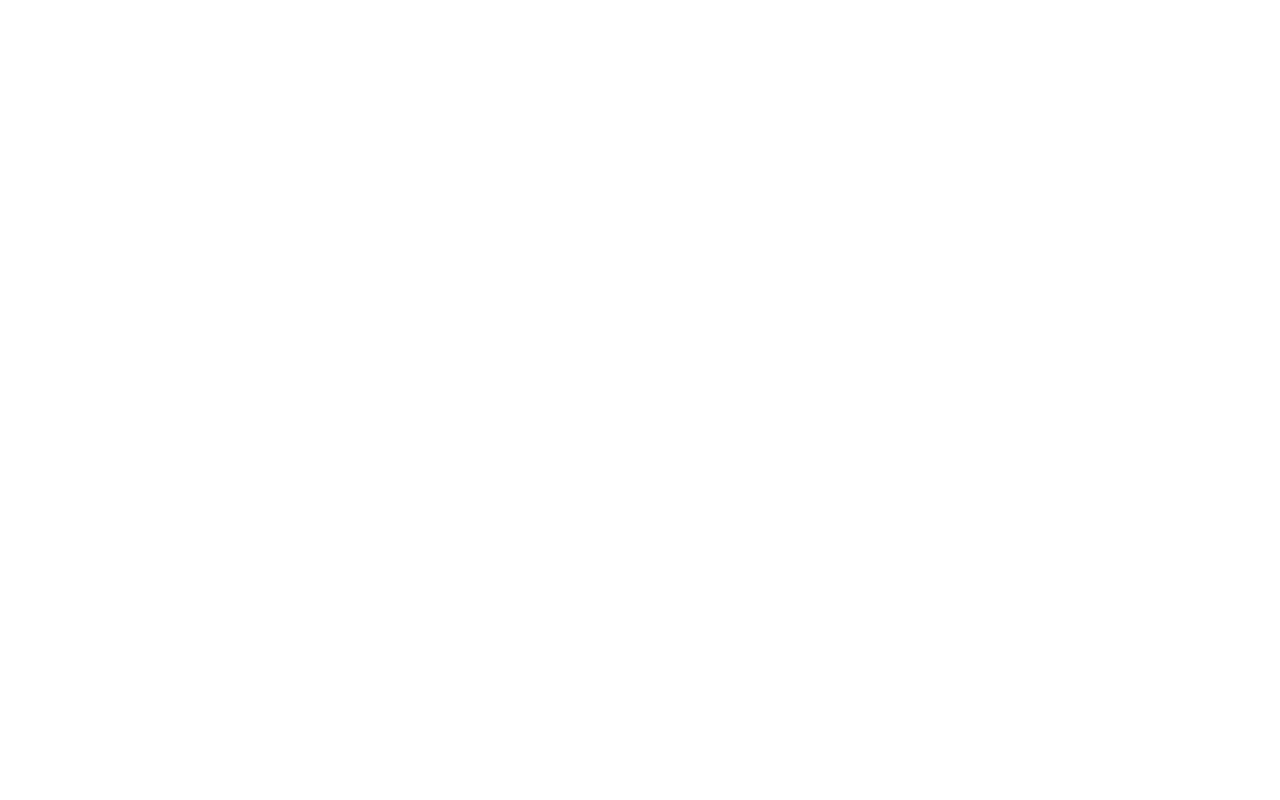
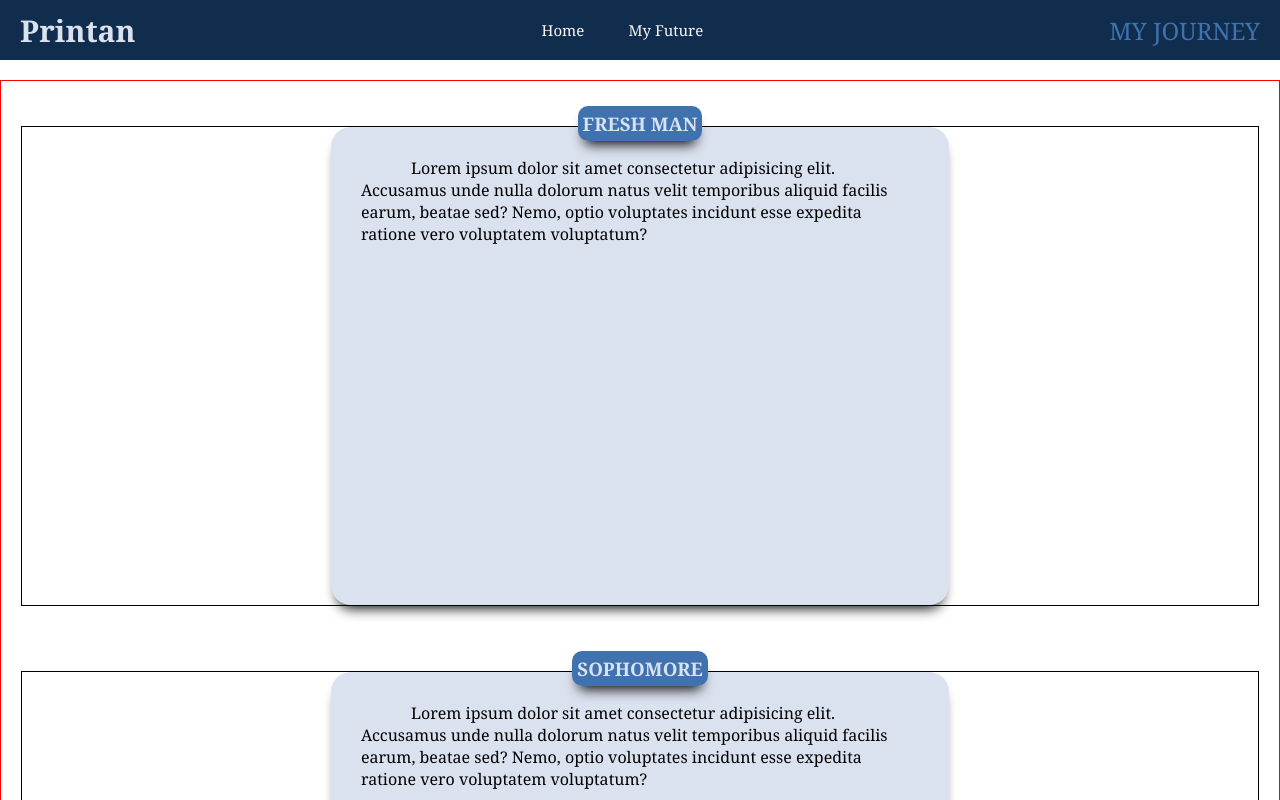
Before and after one commit to Printan00/6709616673_MyCSTUStory, a plain HTML site: page myjourney.html in a window 1280 px wide. Shown: the top 800 px of the page. Drawn offline with Linux system fonts and the light colour scheme.

Commit message:
Add structure myjourney and and footer

```diff
--- a/myjourney.html
+++ b/myjourney.html
@@ -7,6 +7,67 @@
     <link rel="stylesheet" href="mystyles.css">
 </head>
 <body>
+     <!-- Navbar Start -->
+     <nav class="navbarhome">
+        <a id="logo" href="#">Printan</a>
+        <ul>
+            <li><a href="index.html">Home</a></li>
+            <li><a href="myfuture.html">My Future</a></li>
+        </ul>
+        <a id="active" href="#">My Journey</a>
+    </nav>
+    <!-- Navbar End -->
+
+     <!-- Content section Start -->
+     <section class="aboutjourney">
+        <div class="container-journey">
+            <div class="topicjourney">
+                <h3>Fresh man</h3>
+            </div>
+            <div class="box-journey">
+                <div class="info-journey">
+                    <p>Lorem ipsum dolor sit amet consectetur adipisicing elit. Accusamus unde nulla dolorum natus velit temporibus aliquid facilis earum, beatae sed? Nemo, optio voluptates incidunt esse expedita ratione vero voluptatem voluptatum?</p>
+                </div>
+            </div>
+        </div>
+        <div class="container-journey">
+            <div class="topicjourney">
+                <h3>sophomore</h3>
+            </div>
+            <div class="box-journey">
+                <div class="info-journey">
+                    <p>Lorem ipsum dolor sit amet consectetur adipisicing elit. Accusamus unde nulla dolorum natus velit temporibus aliquid facilis earum, beatae sed? Nemo, optio voluptates incidunt esse expedita ratione vero voluptatem voluptatum?</p>
+                </div>
+            </div>
+        </div>
+        <div class="container-journey">
+            <div class="topicjourney">
+                <h3>junior</h3>
+            </div>
+            <div class="box-journey">
+                <div class="info-journey">
+                    <p>Lorem ipsum dolor sit amet consectetur adipisicing elit. Accusamus unde nulla dolorum natus velit temporibus aliquid facilis earum, beatae sed? Nemo, optio voluptates incidunt esse expedita ratione vero voluptatem voluptatum?</p>
+                </div>
+            </div>
+        </div>
+        <div class="container-journey">
+            <div class="topicjourney">
+                <h3>senior</h3>
+            </div>
+            <div class="box-journey">
+                <div class="info-journey">
+                    <p>Lorem ipsum dolor sit amet consectetur adipisicing elit. Accusamus unde nulla dolorum natus velit temporibus aliquid facilis earum, beatae sed? Nemo, optio voluptates incidunt esse expedita ratione vero voluptatem voluptatum?</p>
+                </div>
+            </div>
+        </div>
+     </section>
+     <!-- Content section End -->
+
+     <!-- Footer Start -->
+    <footer class="copyright">
+        <p>Copyright© 2024 By Printan Nunchoo</p>
+    </footer>
+    <!-- Footer End -->
 
 </body>
 </html>
--- a/mystyles.css
+++ b/mystyles.css
@@ -8,6 +8,7 @@ body {
     font-family: Georgia, serif,serif;
 }
 
+/******************************* index.html*******************************/
 /* Header */
 .cstuheader {
     background-color: #F9F7F7;
@@ -31,6 +32,7 @@ body {
     height: 50px;
     position: sticky;
     top: 0px;
+    z-index: 2;
     display: flex;
     justify-content: space-between;
     align-items: center;
@@ -58,6 +60,7 @@ body {
 
 .navbarhome ul li a:hover, #contactbtn:hover {
    color:#3F72AF;
+   transition: ease 0.5s;
 }
 
 #contactbtn {
@@ -110,6 +113,7 @@ body {
     background-color: #DBE2EF;
     padding: 20px;
     margin-top: 20px;
+    box-shadow: 0px 10px 13px -7px #000000;
 }
 
 .about-me{
@@ -142,6 +146,7 @@ body {
 
 .social a:hover {
     color: #112D4E;
+    transition: ease 1s;
 }
 
 .homepage::after {
@@ -161,24 +166,29 @@ body {
 }
 /* Footer End */
 
+/******************************* index.html*******************************/
+
+
+/******************************* myfuture.html*******************************/
 /* Navbar Future Start */
 .navbarhome #active {
     color: #3F72AF;
     text-decoration: none;
     font-size: 24px;
+    text-transform: uppercase;
 }
 /* Navbar Future End */
 
-/* Content Section Start */
+/* Content Future Section Start */
 .aboutfuture {
     width: 100%;
-    border: 1px solid red;
-    height: 70vh;
-    margin-top: 20px;
+    height: 100%;
+    margin: 50px 0px;
 }
 
 .aboutfuture .topicfuture {
     text-align: center;
+    text-transform: uppercase;
 }
 
 .aboutfuture h3 {
@@ -186,15 +196,15 @@ body {
     color: #DBE2EF;
     padding: 5px;
     background-color: #3F72AF;
-    border: 1px solid #112D4E;
     border-radius: 10px;
     position:relative;
     z-index: 1;
     top: 10px;
+    box-shadow: 0px 10px 13px -7px #000000
+    ;
 }
 
 .box-future {
-    border: 1px solid black;
     height: 60vh;
     display: flex;
     justify-content: center;
@@ -202,10 +212,65 @@ body {
 
 .info-future {
     width: 50%;
-    border: 1px solid #112D4E;
     background-color: #DBE2EF;
     text-indent: 50px;
     padding: 30px;
     border-radius:10px ;
+    box-shadow: 0px 10px 13px -7px #000000;
 }
-/* Content Section End */
+/* Content Future Section End */
+
+/******************************* myfuture.html*******************************/
+
+
+/******************************* myjourney.html*******************************/
+.aboutjourney {
+    width: 100%;
+    border: 1px solid red;
+    height: 100%h;
+    margin-top: 20px;
+}
+
+.aboutjourney .topicjourney {
+    text-align: center;
+    text-transform: uppercase;
+}
+
+.aboutjourney h3 {
+    display: inline;
+    color: #DBE2EF;
+    padding: 5px;
+    background-color: #3F72AF;
+    border-radius: 10px;
+    box-shadow: 0px 10px 13px -7px #000000;
+    position:relative;
+    z-index: 1;
+    top: 10px;
+}
+
+.box-journey {
+    border: 1px solid black;
+    height: 60vh;
+    display: flex;
+    justify-content: center;
+}
+
+.info-journey {
+    width: 50%;
+    background-color: #DBE2EF;
+    text-indent: 50px;
+    padding: 30px;
+    border-radius: 20px ;
+    overflow: auto;
+    box-shadow: 0px 10px 13px -7px #000000;
+}
+
+.info-journey p {
+    font-size: 16px;
+}
+
+.container-journey {
+    padding: 20px;
+}
+
+/******************************* myjourney.html*******************************/
```
